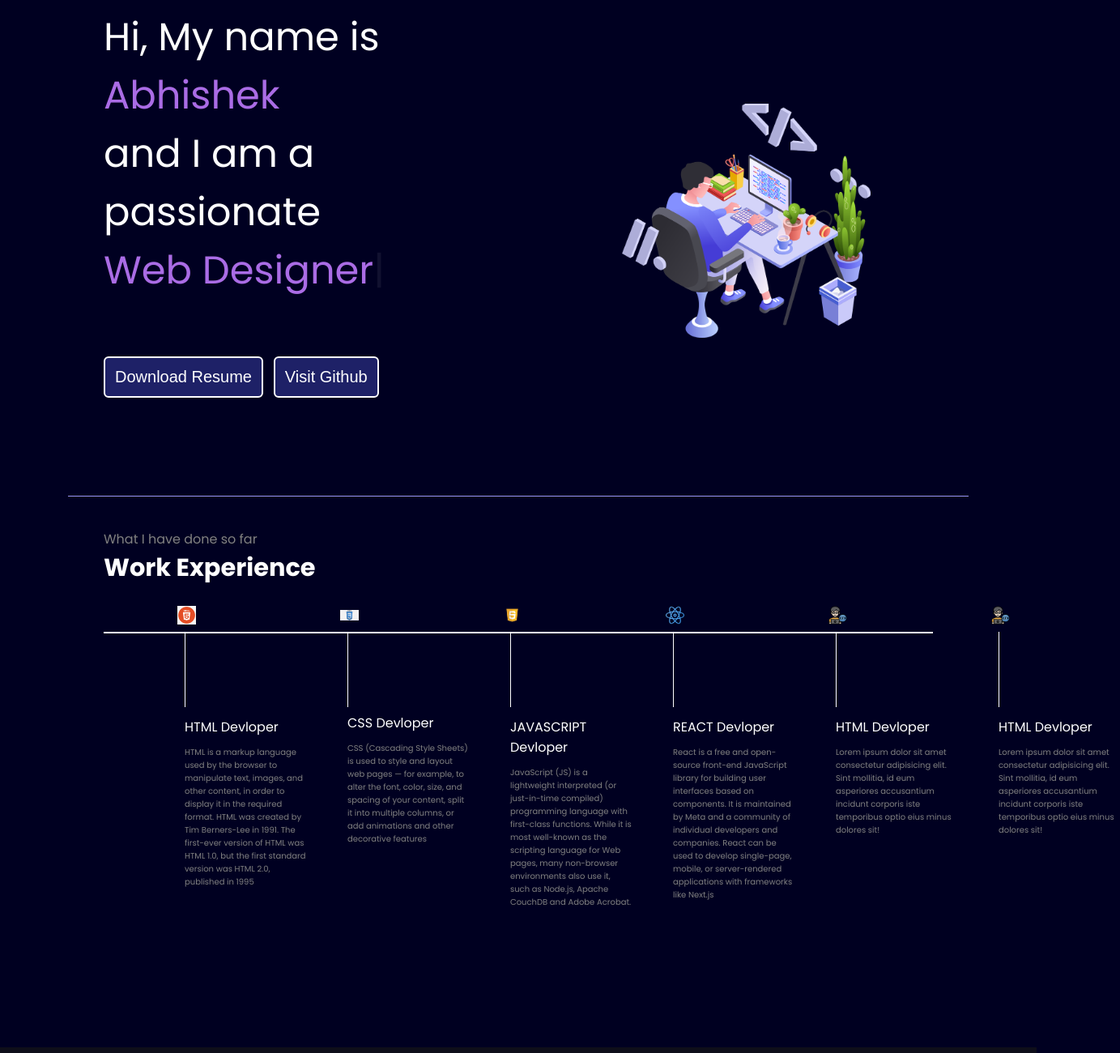
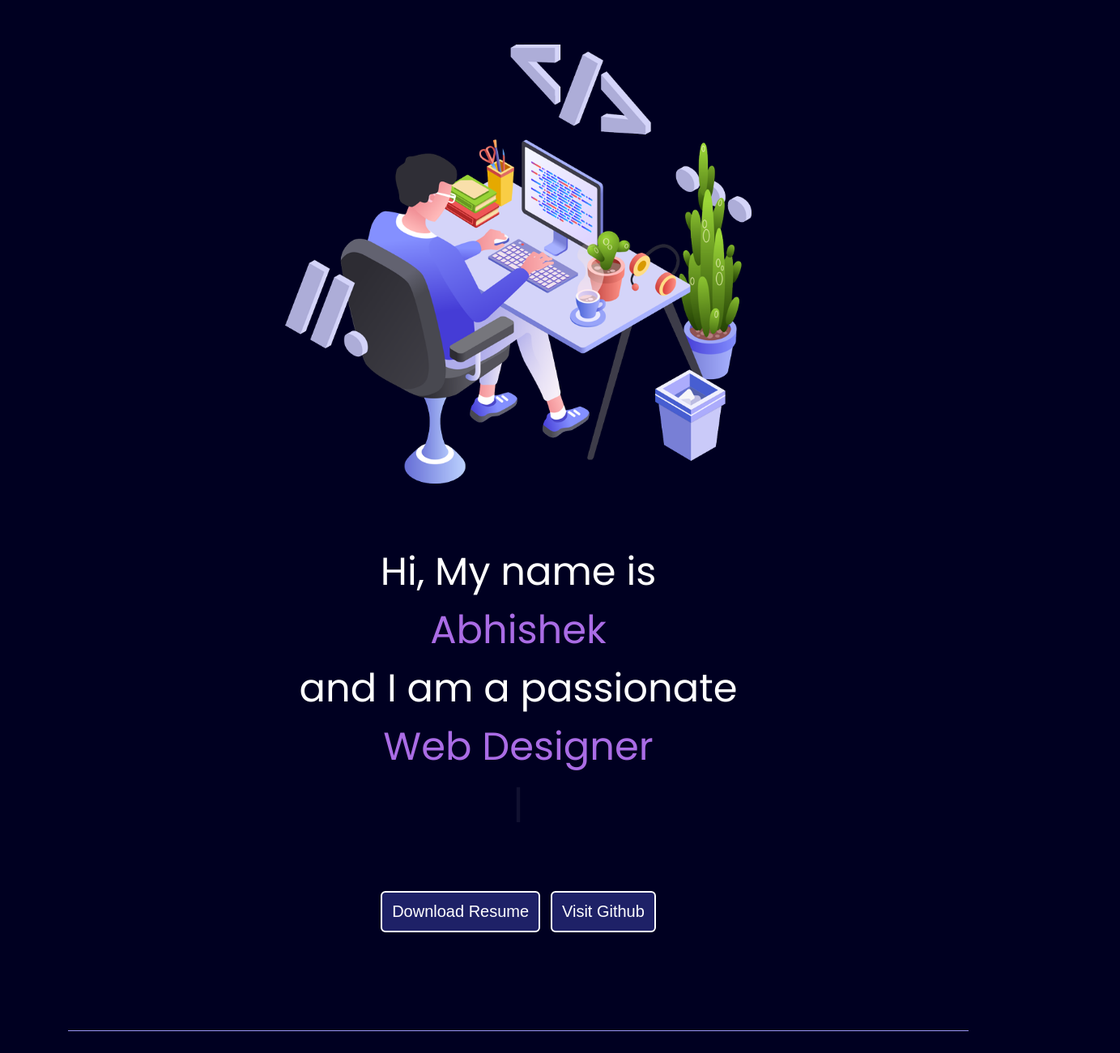
Before and after one commit to abhishekmaury12/Abhishekportfilo1.github.io, a plain HTML site: page index.html in a window 1280 px wide. Shown: the part 140-1440 px from the top of the page at 81% size, 1383 px wide, since content can reach past the window. Drawn offline with nearby package versions, Linux system fonts and the light colour scheme.

Commit message:
Update index.html

```diff
--- a/index.html
+++ b/index.html
@@ -108,7 +108,7 @@
         height: 93px;
         width: 1px;
         background-color: white;
-        margin: 0 100px;
+        margin: 0 6vw;
       }
       .image-top {
         width: 23px;
@@ -147,18 +147,58 @@
         color: gray;
         padding: 12px 0;
       }
-      @media only screen and (max-width: 1192px) {
-        nav {
-          flex-direction: column;
+   @media screen and (max-width: 1450px) {
+
+
+          .box{
+            flex-direction: column;
+          }
+          .vertical-title,.vertical-desc{
+            left: 45px;
+          }
+          .secoundSection{
+            height: 161vh;
+          }
+          .secoundSection .box{
+                    width: 50vw;
+          }
+          .secoundSection .vertical{
+            height: unset;
+          }
+          nav{
+            flex-direction: column;
+          }
+          .firstSection{
+            flex-direction: column-reverse;
+          }
+          .leftSection{
+            width: 100% !important;
+            display: flex;
+            flex-direction: column;
+            justify-content: center;
+            align-items: center;
+          }
+          .rightSection{
+            width: 721px !important;
+            display: flex;
+            justify-content: center;
+          }
+          .rightSection img{
+            width: 45vw;
+            margin-bottom: 73px;
+          }
+          .image-top{
+            top: 133px;
+          }
+          .secoundSection{
+            display: flex;
+            flex-direction: column;
+            align-items: center;
+          }
+          body{
+            min-width: fit-content;
+          }
         }
-        .rightSection {
-          width: 53%;
-        }
-        .rightSection img {
-          width: 80%;
-          margin: 48px 50px;
-        }
-      }
     </style>
   </head>
   <body>
```
